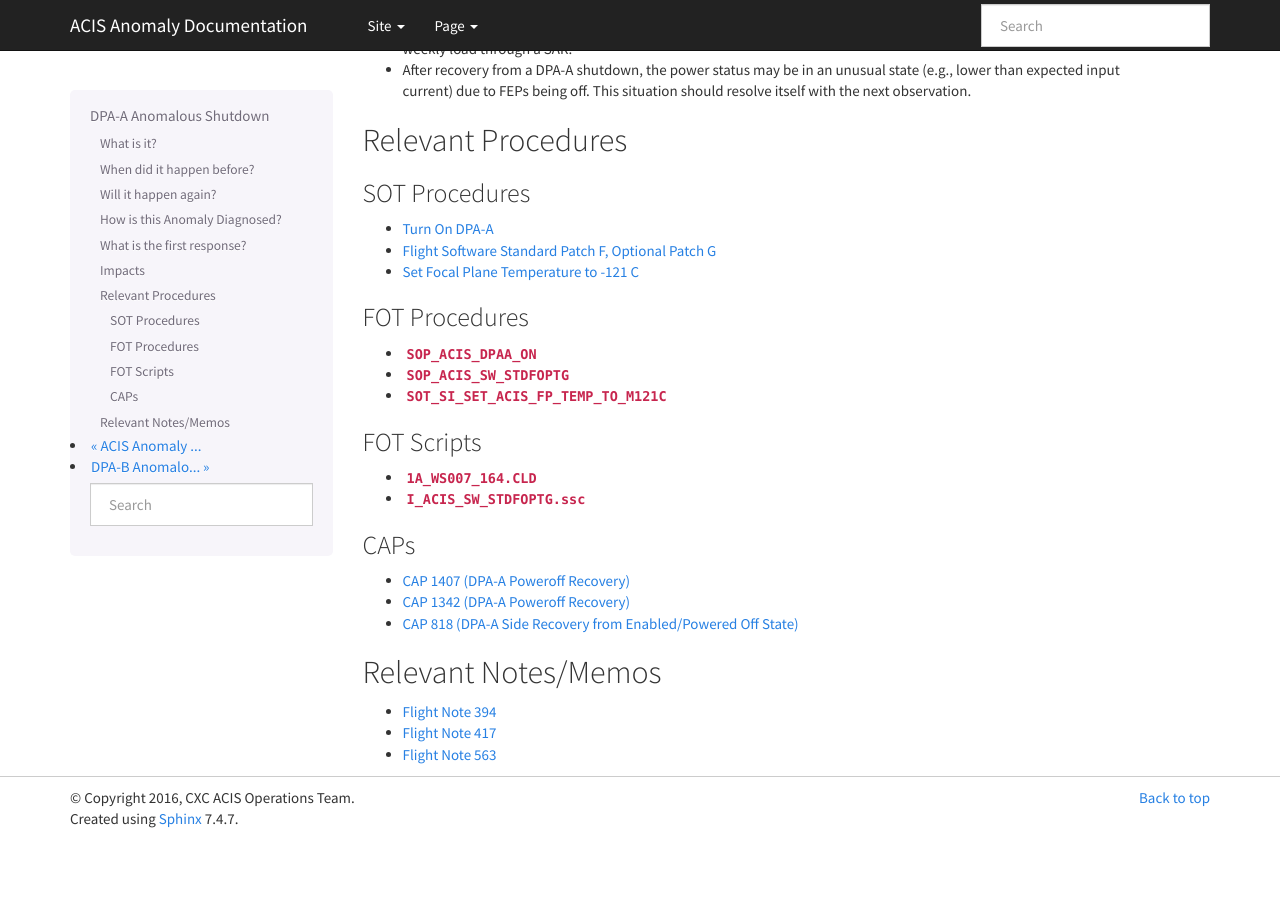
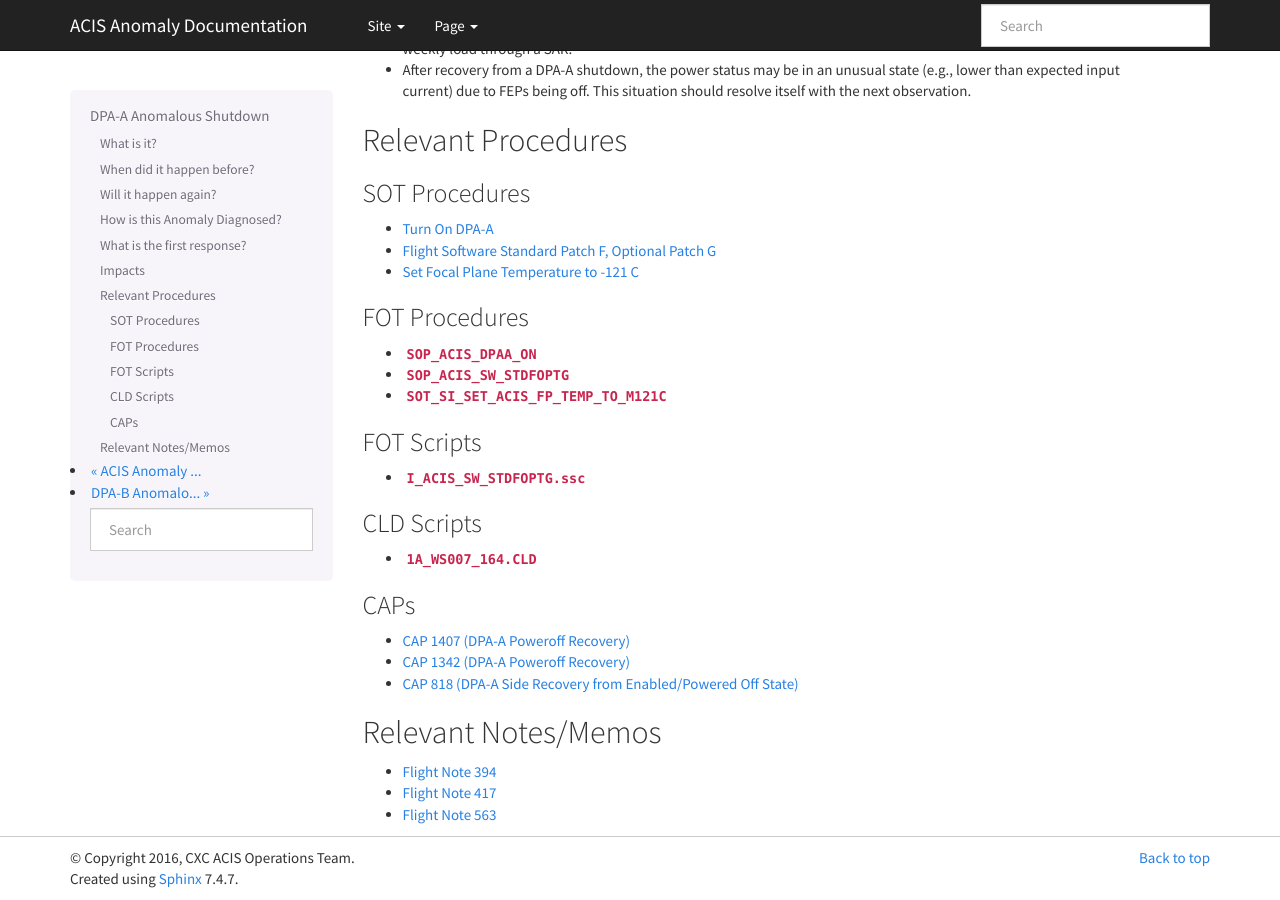
Before and after one commit to acisops/acis_anomaly_pages, a Sphinx documentation site: the page built from source/dpaa_shutdown.rst, in a window 1280 px wide and 900 px high, scrolled down 1321 px. Built offline with Sphinx 7.4.7, drawn with Linux system fonts in a browser that asks for light colours; before the commit the page ends 2161 px from its top, so only the background shows below that.

Commit message:
This needs to be in a “CLD Scripts” section

```diff
--- a/source/dpaa_shutdown.rst
+++ b/source/dpaa_shutdown.rst
@@ -110,8 +110,12 @@ FOT Procedures
 FOT Scripts
 +++++++++++
 
+* |stdfoptgssc|_
+
+CLD Scripts
++++++++++++
+
 * |wsvidalldn|_
-* |stdfoptgssc|_
 
 CAPs
 ++++
```
